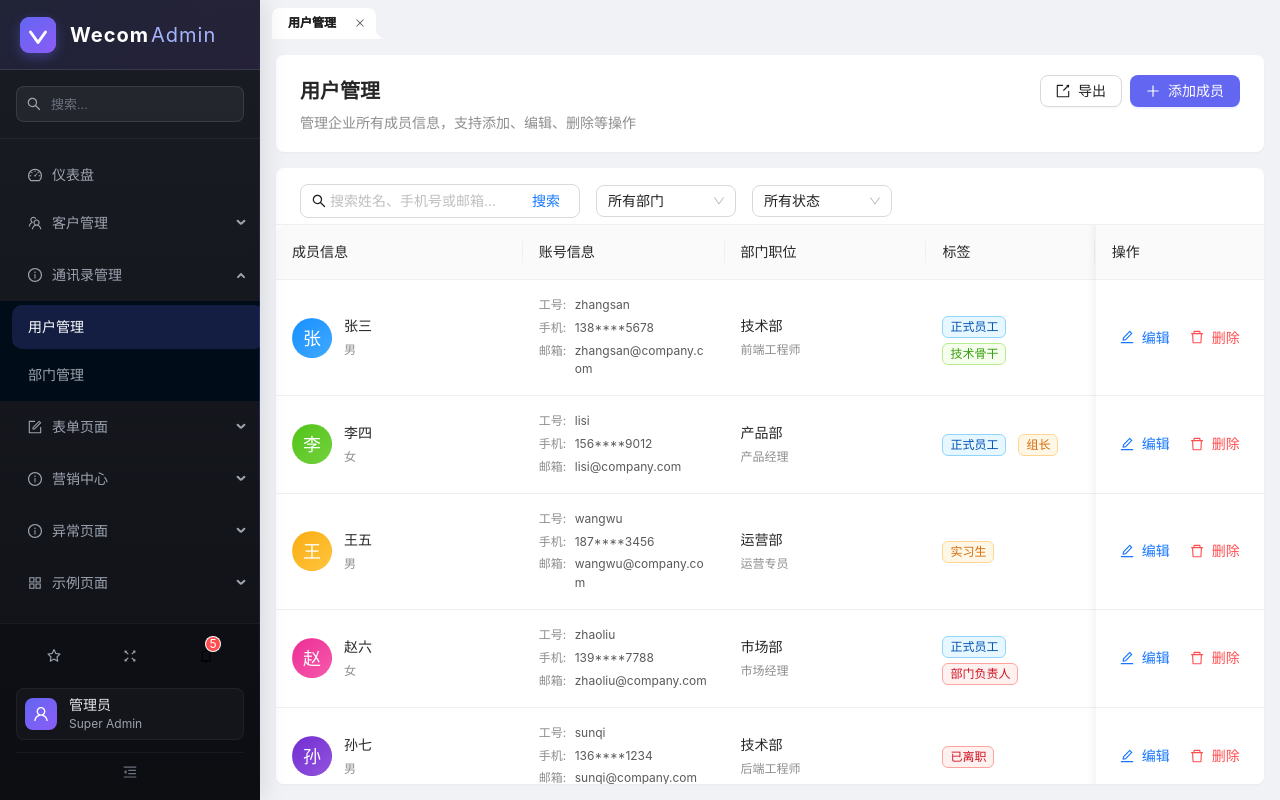
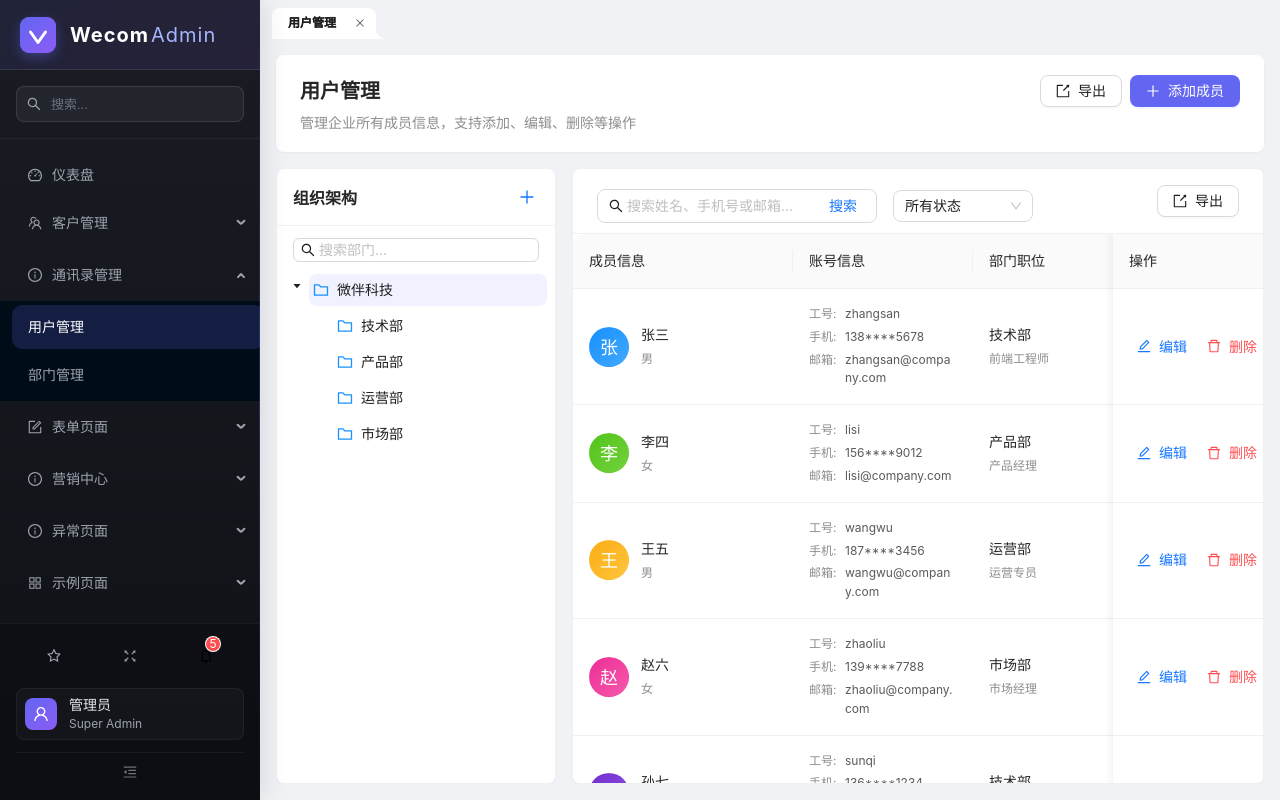
Before and after one commit to shuaidd/wecom-admin-ui, a Vue app: page /contacts/users in a window 1280 px wide. Built offline with nearby package versions, Linux system fonts and the light colour scheme; sample sign-in values are in the browser's storage; the HTML template or start-up script is replaced by a standard one.

Commit message:
update user list

```diff
--- a/src/components.d.ts
+++ b/src/components.d.ts
@@ -71,6 +71,7 @@ declare module 'vue' {
     ATimeline: typeof import('ant-design-vue/es')['Timeline']
     ATimelineItem: typeof import('ant-design-vue/es')['TimelineItem']
     ATooltip: typeof import('ant-design-vue/es')['Tooltip']
+    ATree: typeof import('ant-design-vue/es')['Tree']
     ATreeSelect: typeof import('ant-design-vue/es')['TreeSelect']
     ATypographyText: typeof import('ant-design-vue/es')['TypographyText']
     AUpload: typeof import('ant-design-vue/es')['Upload']
@@ -141,6 +142,7 @@ declare global {
   const ATimeline: typeof import('ant-design-vue/es')['Timeline']
   const ATimelineItem: typeof import('ant-design-vue/es')['TimelineItem']
   const ATooltip: typeof import('ant-design-vue/es')['Tooltip']
+  const ATree: typeof import('ant-design-vue/es')['Tree']
   const ATreeSelect: typeof import('ant-design-vue/es')['TreeSelect']
   const ATypographyText: typeof import('ant-design-vue/es')['TypographyText']
   const AUpload: typeof import('ant-design-vue/es')['Upload']
--- a/src/pages/contacts/UserList.vue
+++ b/src/pages/contacts/UserList.vue
@@ -6,6 +6,7 @@ import {
   PlusOutlined,
   EditOutlined,
   DeleteOutlined,
+  FolderOutlined,
 } from '@ant-design/icons-vue'
 import { message } from 'ant-design-vue'
 import { Modal } from 'ant-design-vue'
@@ -31,12 +32,20 @@ const selectedDepartment = ref('all')
 const selectedStatus = ref('all')
 const loading = ref(false)
 
-const departmentOptions = [
-  { label: '所有部门', value: 'all' },
-  { label: '技术部', value: 'tech' },
-  { label: '产品部', value: 'product' },
-  { label: '运营部', value: 'operation' },
-  { label: '市场部', value: 'marketing' },
+const treeSearchValue = ref('')
+const selectedTreeKeys = ref<string[]>(['all'])
+
+const treeData = [
+  {
+    title: '微伴科技',
+    key: 'all',
+    children: [
+      { title: '技术部', key: 'tech' },
+      { title: '产品部', key: 'product' },
+      { title: '运营部', key: 'operation' },
+      { title: '市场部', key: 'marketing' },
+    ],
+  },
 ]
 
 const statusOptions = [
@@ -44,6 +53,13 @@ const statusOptions = [
   { label: '在职', value: 'active' },
   { label: '离职', value: 'inactive' },
 ]
+
+const onTreeSelect = (keys: any[]) => {
+  if (keys.length > 0) {
+    selectedDepartment.value = keys[0] as string
+    handleSearch()
+  }
+}
 
 const dataSource = ref<User[]>([
   {
@@ -261,8 +277,40 @@ onMounted(() => {
       </div>
     </div>
 
-    <div class="table-wrapper">
+    <div class="main-container">
+      <div class="side-tree-wrapper">
+        <div class="tree-header">
+          <span class="tree-title">组织架构</span>
+          <a-button type="link" size="small">
+            <template #icon><PlusOutlined /></template>
+          </a-button>
+        </div>
+        <div class="tree-search">
+          <a-input v-model:value="treeSearchValue" placeholder="搜索部门..." size="small">
+            <template #prefix><SearchOutlined /></template>
+          </a-input>
+        </div>
+        <div class="tree-body">
+          <a-tree
+            v-model:selectedKeys="selectedTreeKeys"
+            :tree-data="treeData"
+            default-expand-all
+            block-node
+            @select="onTreeSelect"
+          >
+            <template #title="{ title }">
+              <div class="tree-node-content">
+                <FolderOutlined class="node-icon" />
+                <span class="node-title">{{ title }}</span>
+              </div>
+            </template>
+          </a-tree>
+        </div>
+      </div>
+
+      <div class="table-content-wrapper">
         <div class="table-toolbar">
+          <div class="toolbar-left">
             <a-space :size="16" wrap>
               <a-input
                 v-model:value="searchValue"
@@ -278,12 +326,6 @@ onMounted(() => {
                 </template>
               </a-input>
 
-          <a-select v-model:value="selectedDepartment" style="width: 140px">
-            <a-select-option v-for="opt in departmentOptions" :key="opt.value" :value="opt.value">
-              {{ opt.label }}
-            </a-select-option>
-          </a-select>
-
               <a-select v-model:value="selectedStatus" style="width: 140px">
                 <a-select-option v-for="opt in statusOptions" :key="opt.value" :value="opt.value">
                   {{ opt.label }}
@@ -291,13 +333,23 @@ onMounted(() => {
               </a-select>
             </a-space>
           </div>
+          <div class="toolbar-right">
+            <a-button @click="handleExport">
+              <template #icon>
+                <ExportOutlined />
+              </template>
+              导出
+            </a-button>
+          </div>
+        </div>
 
+        <div class="table-container">
           <a-table
             :columns="columns"
             :data-source="dataSource"
             :pagination="pagination"
             :loading="loading"
-        :scroll="{ x: 1200 }"
+            :scroll="{ x: 1000 }"
             @change="handleTableChange"
             class="user-table"
           >
@@ -378,6 +430,8 @@ onMounted(() => {
           </a-table>
         </div>
       </div>
+    </div>
+  </div>
 </template>
 
 <style scoped>
@@ -425,29 +479,97 @@ onMounted(() => {
   gap: 8px;
 }
 
-.table-wrapper {
+.main-container {
+  flex: 1;
+  display: flex;
+  gap: 16px;
+  overflow: hidden;
+  min-height: 0;
+}
+
+.side-tree-wrapper {
+  width: 280px;
+  background: #fff;
+  border-radius: 8px;
+  display: flex;
+  flex-direction: column;
+  padding: 0;
+  box-shadow: 0 1px 2px 0 rgba(0, 0, 0, 0.03);
+  border: 1px solid #f0f0f0;
+}
+
+.tree-header {
+  padding: 16px;
+  display: flex;
+  justify-content: space-between;
+  align-items: center;
+  border-bottom: 1px solid #f0f0f0;
+}
+
+.tree-title {
+  font-size: 16px;
+  font-weight: 600;
+  color: rgba(0, 0, 0, 0.85);
+}
+
+.tree-search {
+  padding: 12px 16px;
+}
+
+.tree-body {
+  flex: 1;
+  overflow-y: auto;
+  padding: 0 8px 16px;
+}
+
+.tree-node-content {
+  display: flex;
+  align-items: center;
+  gap: 8px;
+  padding: 4px 0;
+}
+
+.node-icon {
+  color: #1890ff;
+  font-size: 16px;
+}
+
+.node-title {
+  font-size: 14px;
+}
+
+.table-content-wrapper {
   flex: 1;
   background: #fff;
   border-radius: 8px;
-  box-shadow:
-    0 1px 2px 0 rgba(0, 0, 0, 0.03),
-    0 1px 6px -1px rgba(0, 0, 0, 0.02);
   display: flex;
   flex-direction: column;
   overflow: hidden;
+  box-shadow: 0 1px 2px 0 rgba(0, 0, 0, 0.03);
+  border: 1px solid #f0f0f0;
 }
 
 .table-toolbar {
   padding: 16px 24px;
   border-bottom: 1px solid #f0f0f0;
+  display: flex;
+  justify-content: space-between;
+  align-items: center;
+  flex-wrap: wrap;
+  gap: 16px;
 }
 
-.table-toolbar :deep(.ant-space) {
-  width: 100%;
+.toolbar-left {
+  flex: 1;
+}
+
+.table-container {
+  flex: 1;
+  overflow: hidden;
 }
 
 .user-table {
-  flex: 1;
+  height: 100%;
 }
 
 .user-table :deep(.ant-table) {
@@ -566,6 +688,18 @@ onMounted(() => {
   color: rgba(0, 0, 0, 0.45);
 }
 
+@media (max-width: 992px) {
+  .main-container {
+    flex-direction: column;
+  }
+
+  .side-tree-wrapper {
+    width: 100%;
+    height: auto;
+    max-height: 300px;
+  }
+}
+
 @media (max-width: 768px) {
   .page-header-content {
     flex-direction: column;
@@ -581,13 +715,13 @@ onMounted(() => {
     padding: 12px;
   }
 
-  .table-toolbar :deep(.ant-space) {
+  .toolbar-left :deep(.ant-space) {
     flex-direction: column;
     align-items: stretch;
   }
 
-  .table-toolbar :deep(.ant-input),
-  .table-toolbar :deep(.ant-select) {
+  .toolbar-left :deep(.ant-input),
+  .toolbar-left :deep(.ant-select) {
     width: 100% !important;
   }
 }
```
Lines whose indentation alone changed are shown as unchanged.
